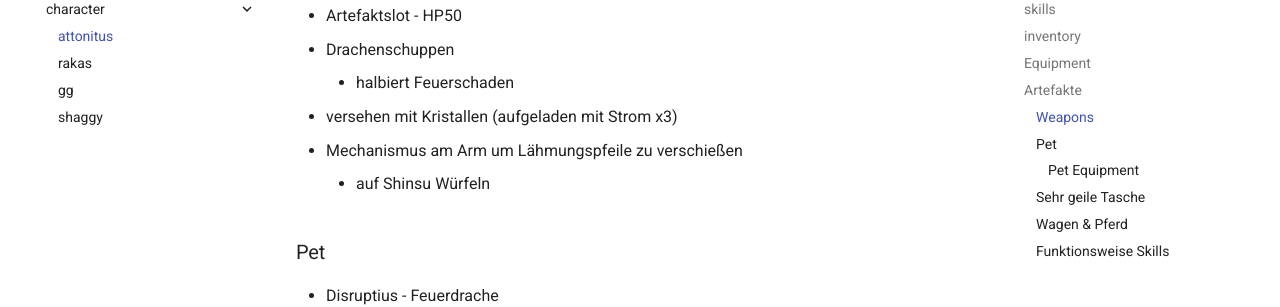
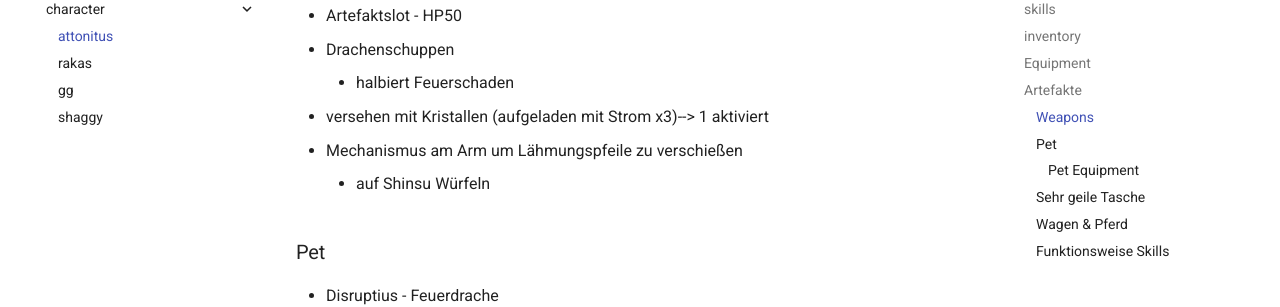
Before and after one commit to mkdocs-pnp/avalon, an MkDocs documentation site: the page built from docs/character/attonitus_fulgur.md, in a window 1280 px wide and 900 px high, scrolled down 1492 px. Shown: the part 153-460 px from the top of the window. Built offline with MkDocs 1.6.1 and Material for MkDocs 9.7.7, drawn with Linux system fonts in a browser that asks for light colours.

Commit message:
Update attonitus_fulgur.md

```diff
--- a/docs/character/attonitus_fulgur.md
+++ b/docs/character/attonitus_fulgur.md
@@ -48,7 +48,7 @@
   * Artefaktslot - HP50
   * Drachenschuppen
     * halbiert Feuerschaden
-  * versehen mit Kristallen (aufgeladen mit Strom x3)
+  * versehen mit Kristallen (aufgeladen mit Strom x3)--> 1 aktiviert
   * Mechanismus am Arm um Lähmungspfeile zu verschießen
     * auf Shinsu Würfeln
 
```
